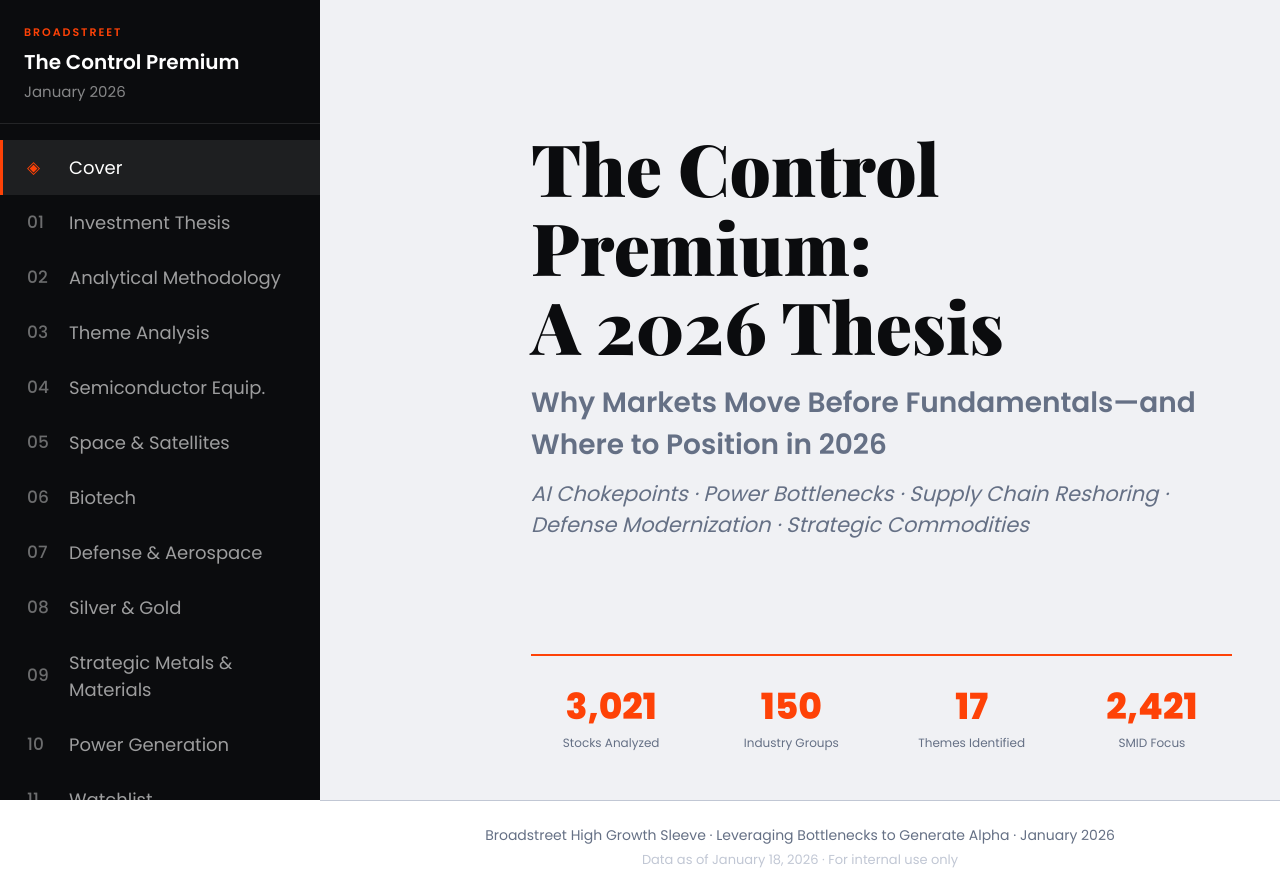
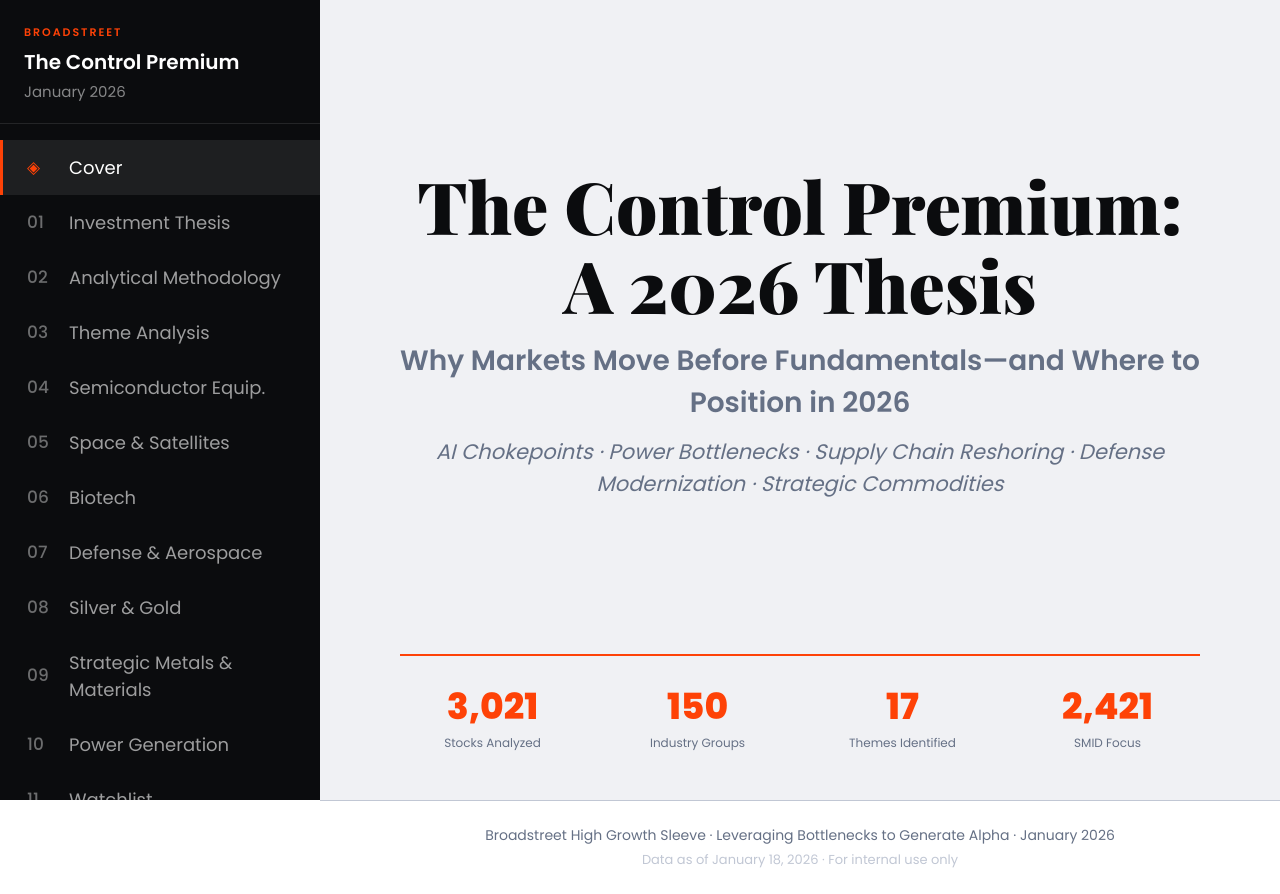
Before and after one commit to jessica-learns/2026_Investment_Outlook, a Next.js app: page / in a window 1280 px wide. Built offline with nearby package versions, Linux system fonts and the light colour scheme.

Commit message:
Refactor renderCover section layout and styles

```diff
--- a/components/AIMarketThemesReportV8.jsx
+++ b/components/AIMarketThemesReportV8.jsx
@@ -657,19 +657,21 @@ export default function AIMarketThemesReportV8() {
   // SECTION RENDERERS
   // ==========================================================================
   const renderCover = () => (
-    <section style={{ minHeight: '100vh', display: 'flex', flexDirection: 'column', justifyContent: 'space-between', padding: '48px 48px 48px 211px', backgroundColor: p.surface2 }}>
-      <div style={{ marginTop: '80px' }}>
-        <div style={{ maxWidth: '700px' }}>
-          <h1 style={s.coverTitle}>The Control Premium:<br />A 2026 Thesis</h1>
+    <section style={{ minHeight: '100vh', display: 'flex', flexDirection: 'column', justifyContent: 'space-between', padding: '48px', backgroundColor: p.surface2 }}>
+      <div style={{ maxWidth: '800px', margin: '0 auto', width: '100%', marginTop: '118px' }}>
+        <div style={{ textAlign: 'center' }}>
+          <h1 style={{ ...s.coverTitle, textAlign: 'center' }}>The Control Premium:<br />A 2026 Thesis</h1>
           <p style={{ color: p.neutral, fontFamily: "'Poppins', sans-serif", fontSize: '28px', fontWeight: 600, lineHeight: 1.5, marginBottom: '12px' }}>Why Markets Move Before Fundamentals—and Where to Position in 2026</p>
           <p style={{ color: p.neutral, fontSize: '21px', fontStyle: 'italic' }}>AI Chokepoints · Power Bottlenecks · Supply Chain Reshoring · Defense Modernization · Strategic Commodities</p>
         </div>
       </div>
-      <div style={{ ...s.grid4, paddingTop: '24px', borderTop: `2px solid ${p.action}` }}>
-        <StatBox value="3,021" label="Stocks Analyzed" />
-        <StatBox value="150" label="Industry Groups" />
-        <StatBox value="17" label="Themes Identified" />
-        <StatBox value="2,421" label="SMID Focus" />
+      <div style={{ maxWidth: '800px', margin: '0 auto', width: '100%' }}>
+        <div style={{ ...s.grid4, paddingTop: '24px', borderTop: `2px solid ${p.action}` }}>
+          <StatBox value="3,021" label="Stocks Analyzed" />
+          <StatBox value="150" label="Industry Groups" />
+          <StatBox value="17" label="Themes Identified" />
+          <StatBox value="2,421" label="SMID Focus" />
+        </div>
       </div>
     </section>
   );
```
